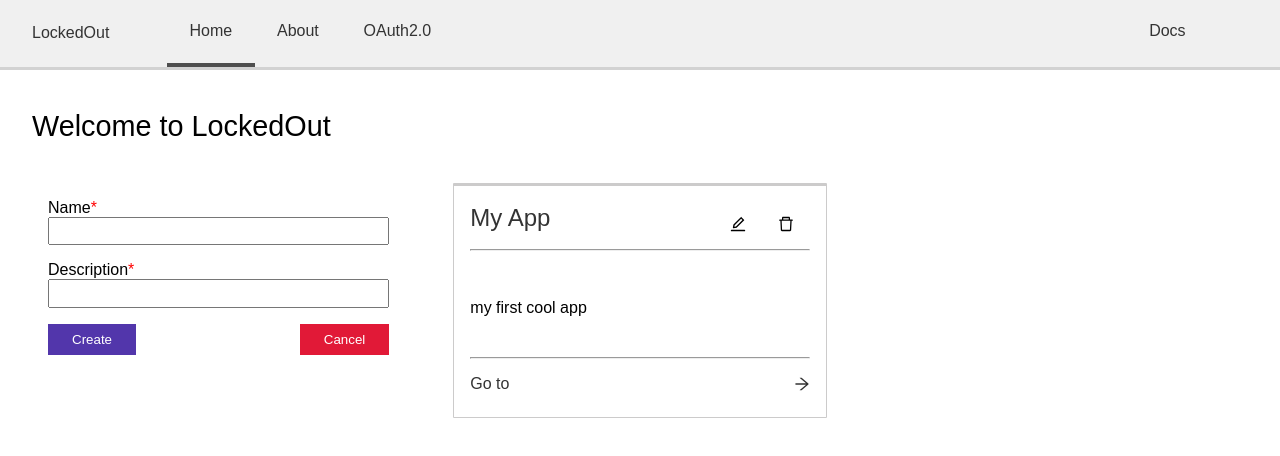
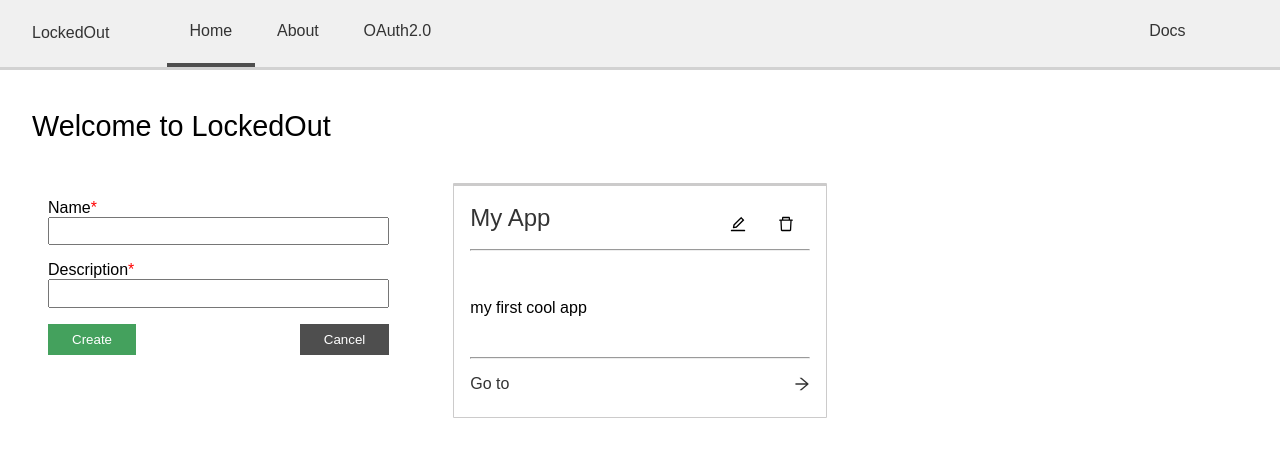
Before and after one commit to AbulSyed/locked-out, a React (Vite) app in the folder frontend/: page /home in a window 1280 px wide. Both pictures are taken after a click on the element 380 px from the left and 218 px from the top of the page. Shown: the top 456 px of the page. Built offline with nearby package versions, Linux system fonts and the light colour scheme.

Commit message:
btn style

```diff
--- a/frontend/src/index.scss
+++ b/frontend/src/index.scss
@@ -4,6 +4,7 @@
   --light-color: #F8F8F8;
   --light-grey: #d0d0d0;
   --purple-color: #5236AB;
+  --green-color: #44a15d;
   --dark-color: #333;
   --dark-grey-color: #4e4e4e;
   --max-width: 1650px;
@@ -59,8 +60,8 @@ h1,h2,h3,h4,h5,h6 {
   transition: 0.8s all;
 }
 
-.btn-primary { background: var(--purple-color); }
-.btn-cancel { background: var(--red-color); }
+.btn-primary { background: var(--green-color); }
+.btn-cancel { background: var(--dark-grey-color); }
 
 .btn:hover {
   opacity: 0.8;
```
Also changed, not shown: 1 other file (tests, documents, lock files or other folders).
